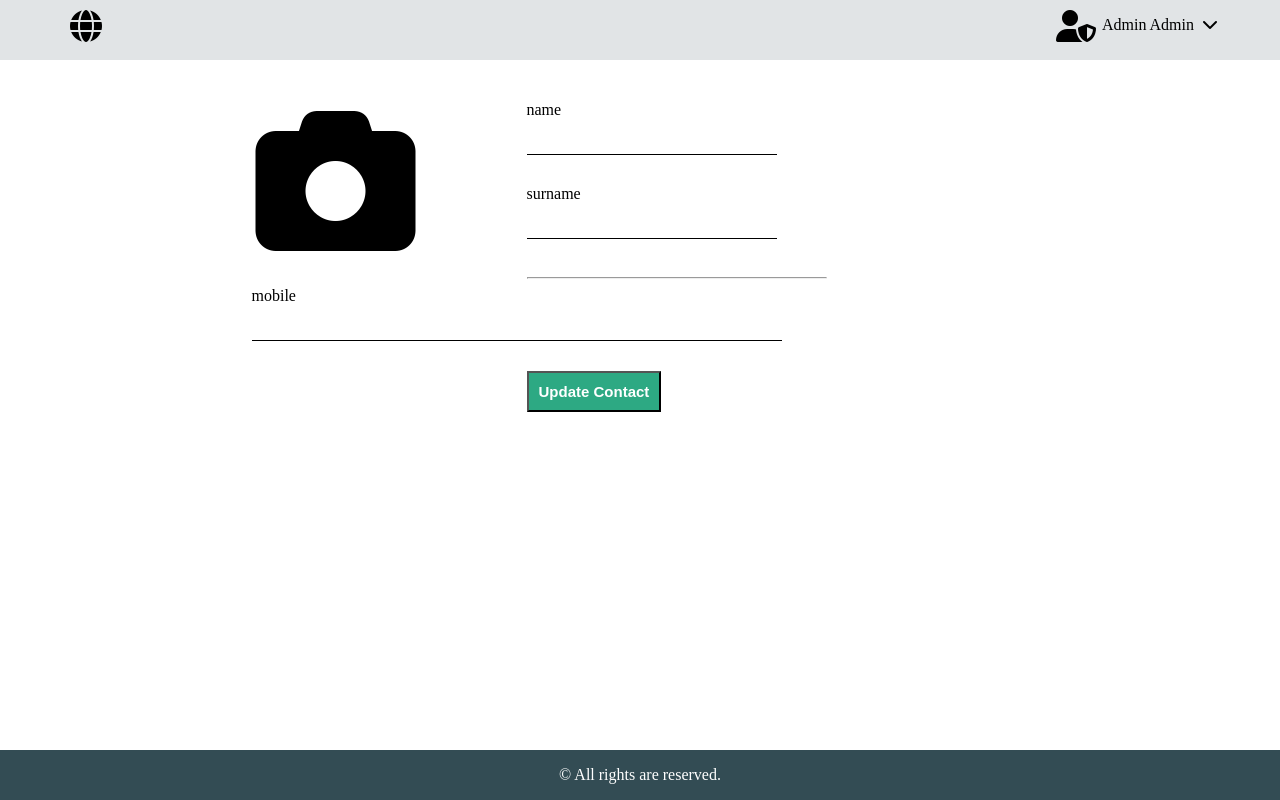
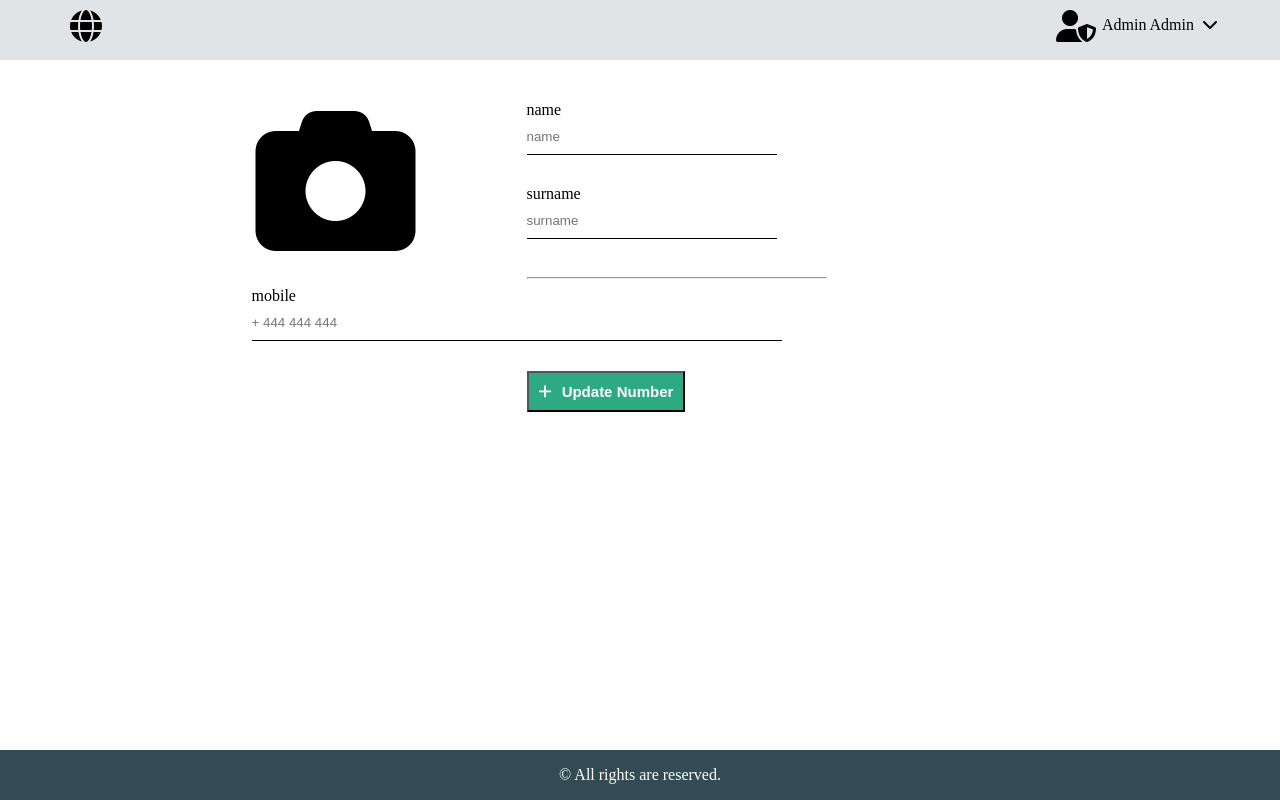
Before and after one commit to Yves-Byiringiro/phonebook_app, a React (Create React App) app: page /EditContact/1 in a window 1280 px wide. Built offline with nearby package versions, Linux system fonts and the light colour scheme; no server answers.

Commit message:
updating

```diff
--- a/src/components/EditContact/EditContact.js
+++ b/src/components/EditContact/EditContact.js
@@ -5,133 +5,86 @@ import './EditContact.css';
 export class EditContact extends React.Component{
 
         ///////////   initialize state in the constructor  ////////////
-
         constructor(props){
             super(props)
-        this.state = {
+            this.state = {name : '',firstname:'', surname:'',phone_number:'',fnameError:'',surnameError:'',phone_numberError:''}
+            this.handleChange = this.handleChange.bind(this);
+            this.handleSubmit = this.handleSubmit.bind(this);
+        }
 
-            name: '',
-            firstName: '',
-            surName: '',
-            phone_number: '',
-            nameError:'',
-            phone_numberError:'',
+        handleChange(event) {
+            this.setState({value: event.target.value});
+        }
+
+        handleSubmit(event) {
+
+            const {id} = this.props.match.params;
+            console.log(this.state)
+            event.preventDefault();
+            const ContactDetails={name:this.state.firstname+" "+this.state.surname, phone_number:this.state.phone_number}
+
+            const res = axios.put(`https://code-catalist-phone-book-rails.herokuapp.com/contacts/${id}`,ContactDetails)
+            .then(response =>{
+                this.props.history.push('/')
+                // const contact = res.data;
+                // console.log(contact)
 
 
-        }
-    }
-
-////////////////    get request to fetch data from diven api before update //////////////
-
-    async componentDidMount() {
-
-        const {id} = this.props.match.params;
-
-        const res = await axios.get(`https://code-catalist-phone-book-rails.herokuapp.com/contacts/${id}`);
-
-
-
+            })
             const contact = res.data;
-        const fullname = contact.name
-        const hello = fullname.split(' ')
-        const firtname1 = hello[0];
-        const surname1 = hello[1];
+            // const fullname = contact.name;
+            // const hello = fullname.split(' ')
+            // const firtname1 = hello[0];
+            // const surname1 = hello[1];
 
             this.setState({
-            name: firtname1+" "+surname1,
-            firstName: firtname1,
-            surName: surname1,
-            phone_number: contact.phone_number
+                // name: firtname1+" "+surname1,
+                // name: contact.name,
+                firstname: this.state.firstname,
+                surname: this.state.surname,
+                // phone_number: contact.phone_number
 
             });
 
-
-
-        // this.setState({notes:notes.slice()})
     }
-
-
-    changeHandler = (e) => {
-        this.setState({[e.target.name]: e.target.value})
-    }
-
-//////////  validating name and phone number input  ////////////////
-
-    validate = () => {
-        let nameError='';
-        let phone_numberError='';
-
-
-        if (!this.state.name){
-
-            nameError="name is required !";
-        }
-        if (!this.state.phone_number){
-
-            phone_numberError="phone is required !";
-        }
-
-        if (nameError || phone_numberError) {
-            this.setState({nameError, phone_numberError});
-            return false;
-        }
-        return true;
-    }
-
-//////////////   submitHandler function to put (update) data at given api   /////////////////
-
-    submitHandler = e =>{
-        const {id} = this.props.match.params;
-        e.preventDefault();
-
-        const isValid = this.validate();
-        if (isValid) {
-        console.log(this.state)
-        axios.put(`https://code-catalist-phone-book-rails.herokuapp.com/contacts/${id}`,this.state)
-        .then(response =>{
-            this.props.history.push('/');
-            console.log(response)
-        })
-        .catch(error =>{
-            console.log(error)
-        })
-
-        }
-    }
-
     render(){
-
-////////   destructuring name and phone_number to make it easier to work with  ///////////////////
-
-        const{name, firstName, surName, phone_number}= this.state
 
 
         return(
 
-                <div className="containerEdit">
+                <div className="container">
                     <div className="div1">
                         <div className="user-image">
                             <i className="fas fa-camera fa-10x"></i>
                         </div>
                         <div className="user-username">
-                            <form onSubmit={this.submitHandler}>
+                            <form onSubmit={this.handleSubmit}>
+
                                 <label htmlFor="name">name</label><br/>
                                 <div>
-                                    <input type="text" name ="name" value={firstName} onChange={this.changeHandler} /><br/>
-                                    <div style={{ color:'red'}}>{this.state.nameError}</div>
+                                    <div style={{ color:'red'}}></div>
+                                    <input type="text" name ="name" value={this.state.name.firstname} onChange={e => this.setState({ firstname: e.target.value })} placeholder="name" /><br/>
                                 </div>
 
+
                                  <label htmlFor="surname">surname</label><br/>
-                                <input type="text" name="surname" value={surName} onChange={this.changeHandler}/>
+                                 <div>
+                                    <div style={{ color:'red'}}></div>
+                                    <input type="text" name="surname" value={this.state.name.surname} onChange={e => this.setState({surname: e.target.value })} placeholder="surname"/>
+                                 </div>
+
 
                                 <hr/>
                                 <label htmlFor="phoneNumber" className="label-phone_number">mobile</label><br/>
                                 <div>
-                                    <input type="text" name ="phone_number"  value={phone_number} onChange={this.changeHandler} className="phone_number"/>
-                                    <div style={{ color:'red'}}>{this.state.phone_numberError}</div>
+                                    <div style={{ color:'red'}}></div>
+                                    <input type="text" name ="phone_number" value={this.state.phone_number} onChange={e => this.setState({ phone_number: e.target.value })} placeholder="+ 444 444 444" className="phone_number"/>
                                 </div>
 
-                                <button type="submit" className="btn-add_contact2">Update Contact</button>
+                                <button type="submit" className="btn-add_contact2" >
+                                    <i className="fas fa-plus"></i>
+                                    Update Number
+                                </button>
                             </form>
                         </div>
                     </div>
```
Also changed, not shown: src/components/EditContact/EditContact3.js (added, +143 -0 lines). Lines whose indentation alone changed are shown as unchanged.
